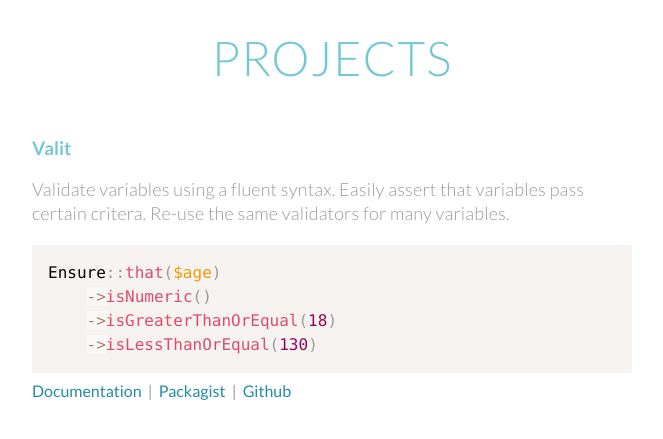
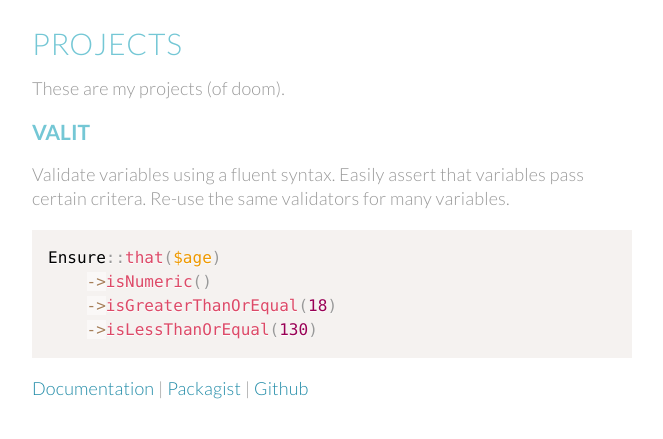
Before and after one commit to moccalotto/moccalotto.github.com, a Jekyll site: the page built from index.md, in a window 1280 px wide. Shown: the top 439 px of the page, without its empty margins (308-971 px from the left). Built offline with Jekyll 4.4.1, drawn with Linux system fonts in a browser that asks for light colours; nearby versions of some CDN libraries.

Commit message:
progressify

````diff
--- a/_layouts/default.html
+++ b/_layouts/default.html
@@ -22,8 +22,13 @@
     </head>
 
     <body>
+
         <article class="container">
-            {{ content }}
+            <div class="row">
+                <div class="col-md-6 col-md-offset-3 col-xs-offset-0 col-xs-12">
+                    {{ content }}
+                </div>
+            </div>
         </article>
 
 
--- a/index.html
+++ /dev/null
@@ -1,33 +0,0 @@
----
-layout: default
----
-<header>
-    <h1 class="text-center">Projects</h1>
-</header>
-
-<div class="row">
-    <div class="col-md-6 col-md-offset-3 col-xs-offset-0 col-xs-12">
-        <h3>Valit</h3>
-
-        <p>
-            Validate variables using a fluent syntax.
-            Easily assert that variables pass certain critera.
-            Re-use the same validators for many variables.
-        </p>
-
-        <div>
-<pre>
-<code class="language-php">Ensure::that($age)
-    ->isNumeric()
-    ->isGreaterThanOrEqual(18)
-    ->isLessThanOrEqual(130)
-</code></pre>
-        </div>
-
-        <a href="{{ 'docs/valit' | page }}">Documentation</a>
-        &nbsp;|&nbsp;
-        <a href="https://packagist.org/packages/moccalotto/valit">Packagist</a>
-        &nbsp;|&nbsp;
-        <a href="https://github.com/moccalotto/valit">Github</a>
-    </div>
-</div>
--- /dev/null
+++ b/index.md
@@ -0,0 +1,26 @@
+---
+layout: default
+---
+
+# Projects
+
+These are my projects (of doom).
+
+## Valit
+
+Validate variables using a fluent syntax.
+Easily assert that variables pass certain critera.
+Re-use the same validators for many variables.
+
+```php
+Ensure::that($age)
+    ->isNumeric()
+    ->isGreaterThanOrEqual(18)
+    ->isLessThanOrEqual(130)
+```
+
+[Documentation]({{ '/docs/valit' | page }})
+|
+[Packagist](https://packagist.org/packages/moccalotto/valit)
+|
+[Github](https://github.com/moccalotto/valit)
````
